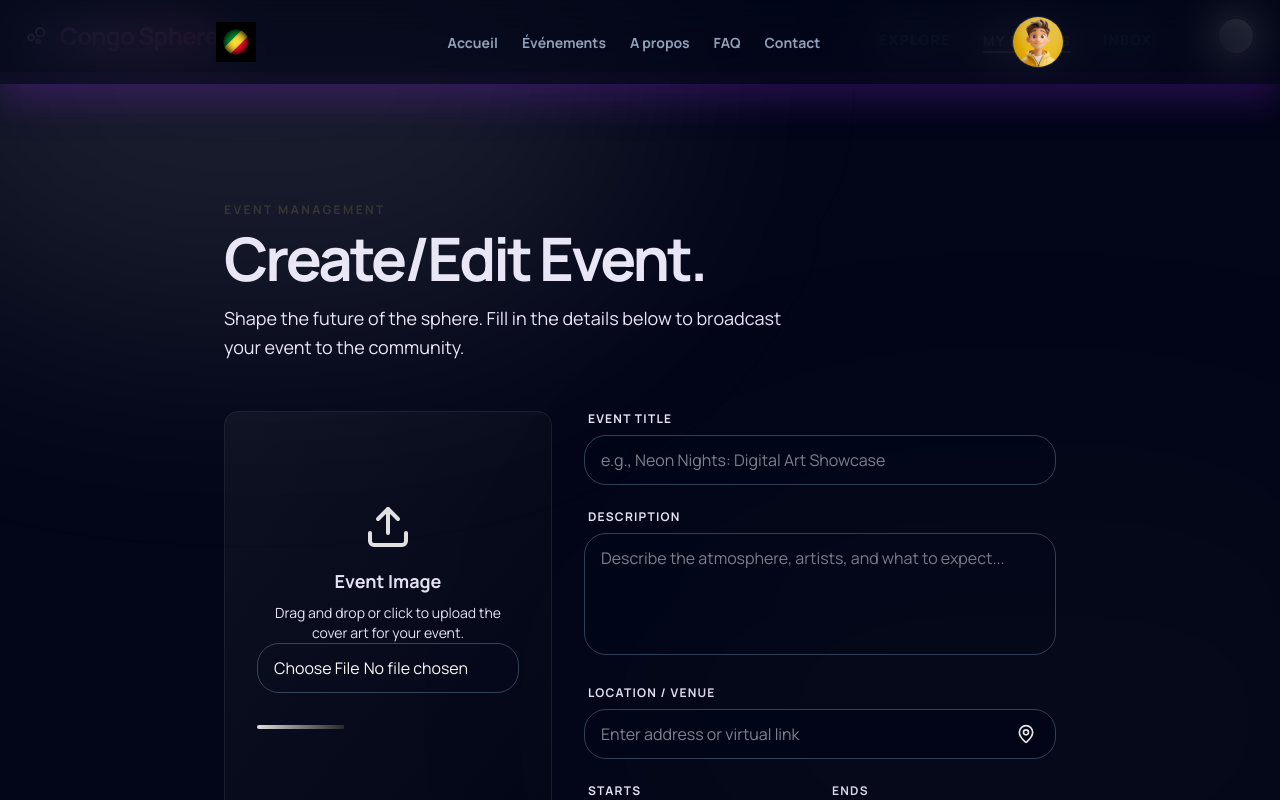
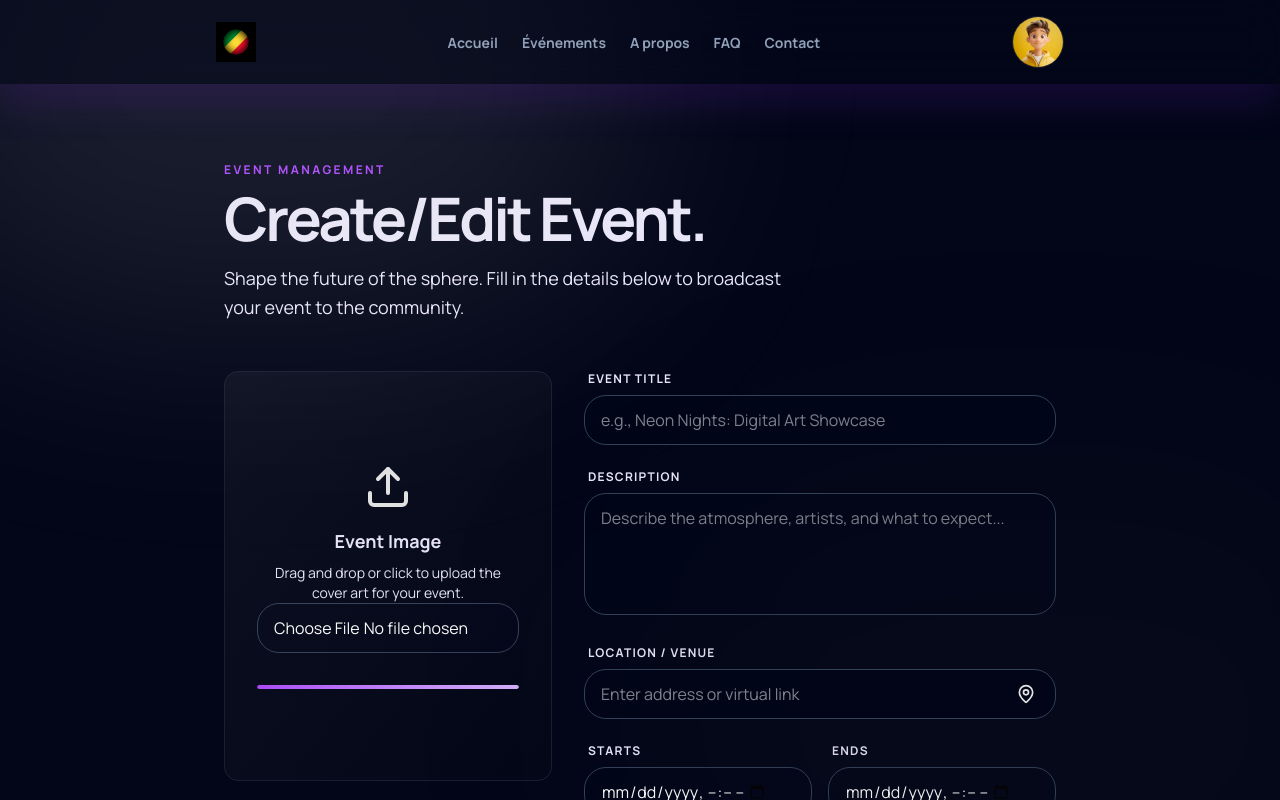
Before and after one commit to Zeno-Solutions/congo-sphere, a Next.js app: page /manage-event in a window 1280 px wide. Shown: the top 800 px of the page. Built offline with nearby package versions, Linux system fonts and the light colour scheme; grey boxes are pictures that could not be loaded.

Commit message:
ajustement de manage-event

```diff
--- a/app/(users)/dashboard/page.tsx
+++ b/app/(users)/dashboard/page.tsx
@@ -39,7 +39,7 @@ export default function DashboardPage() {
                   href="/manage-event"
                   className="inline-flex text-white items-center gap-2 text-on-primary-fixed cursor-pointer font-bold font-label text-sm px-6 py-2.5 rounded-full shadow-[0_0_20px_rgba(204,151,255,0.4)] hover:shadow-[0_0_30px_rgba(204,151,255,0.6)] transition-all active:scale-95"
                 >
-                  Gérer mes événements
+                  Créer un événement
                   <ArrowRight size={16} />
                 </Link>
                 <Link
--- a/app/(users)/manage-event/page.tsx
+++ b/app/(users)/manage-event/page.tsx
@@ -1,9 +1,9 @@
 "use client";
 
 import React, { useState } from "react";
-import Link from "next/link";
-import { Upload, MapPin, Calendar, Send, Save, ArrowLeft } from "lucide-react";
-import Image from "next/image";
+
+import { Upload, MapPin, Send } from "lucide-react";
+
 import Input from "@/components/ui/input";
 export default function ManageEventPage() {
   const [eventData, setEventData] = useState({
@@ -37,57 +37,10 @@ export default function ManageEventPage() {
       <div className="fixed -top-[20%] -left-[10%] w-[60%] h-[60%] bg-primary/10 blur-[120px] rounded-full pointer-events-none"></div>
       <div className="fixed -bottom-[20%] -right-[10%] w-[60%] h-[60%] bg-secondary/10 blur-[120px] rounded-full pointer-events-none"></div>
 
-      {/* Top Navigation */}
-      <header className="fixed top-0 w-full flex justify-between items-center px-6 py-4 bg-slate-950/50 backdrop-blur-xl z-50 shadow-[0_20px_40px_rgba(138,43,226,0.15)]">
-        <div className="flex items-center gap-3">
-          <Link href="/" className="flex items-center gap-3">
-            <span className="material-symbols-outlined text-purple-400 dark:text-purple-300 scale-95 active:scale-90 transition-transform">
-              bubble_chart
-            </span>
-            <h1 className="text-2xl font-black bg-linear-to-r from-[#cc97ff] to-[#ff67ad] bg-clip-text text-transparent font-headline tracking-tight">
-              Congo Sphere
-            </h1>
-          </Link>
-        </div>
-        <div className="flex items-center gap-4">
-          <div className="w-10 h-10 rounded-full border border-primary/20 p-0.5 overflow-hidden">
-            <Image
-              alt="User Profile"
-              className="w-full h-full object-cover rounded-full"
-              src="https://lh3.googleusercontent.com/aida-public/AB6AXuDiXVnVXUO1zlZs2ftQ2JavonHANC9Xj7O8YwNiB-cwyRbL5OoASL_WIDHomAV2igwgA7am7t5WGk2uBXQllcEJgw5m6tMSni4ExSxc9PknDl13kEwrE4b_THBaUQV6ty5dR8J9xRVqMISGX5r7WQll1ncP9GFIQCnlnSH9HbRRj45vBtItPSBPmnySl4_Ett7rxwPx3D4IRUG1g7CL5sr8r7FNcgBd6WszvZcSFbHEDtFGB3a24i6OdKpmOWLPN1eq_z5HrtO6hJ2a"
-              width={500}
-              height={500}
-            />
-          </div>
-        </div>
-      </header>
-
-      {/* Desktop Navigation */}
-      <div className="hidden md:flex fixed top-0 right-32 h-20 items-center gap-8 z-60">
-        <Link
-          href="/"
-          className="text-slate-400 hover:text-white font-label font-bold text-sm tracking-widest transition-colors"
-        >
-          EXPLORE
-        </Link>
-        <Link
-          href="/manage-event"
-          className="text-white font-label font-bold text-sm tracking-widest transition-colors border-b-2 border-primary pt-1"
-        >
-          MY EVENTS
-        </Link>
-        <Link
-          href="#"
-          className="text-slate-400 hover:text-white font-label font-bold text-sm tracking-widest transition-colors"
-        >
-          INBOX
-        </Link>
-      </div>
-
-      <main className="pt-28 px-4 sm:px-8 max-w-4xl mx-auto">
+      <main className="pt-18 px-4 sm:px-8 max-w-4xl mx-auto">
         {/* Editorial Header Section */}
         <section className="mb-12">
-          <span className="text-secondary font-bold font-label tracking-[0.2em] uppercase text-xs">
+          <span className="text-purple-500 font-bold font-label tracking-[0.2em] uppercase text-xs">
             Event Management
           </span>
           <h2 className="text-4xl md:text-6xl font-black font-headline text-on-surface mt-2 tracking-tighter">
@@ -116,13 +69,15 @@ export default function ManageEventPage() {
                 Drag and drop or click to upload the cover art for your event.
               </p>
               <Input
+                required
+                name="image"
                 accept="image/*"
                 className="absolute inset-0 opacity-0 cursor-pointer"
                 type="file"
               />
               {/* Decorative element */}
               <div className="mt-8 w-full h-1 bg-surface-container-highest rounded-full overflow-hidden">
-                <div className="h-full w-1/3 bg-linear-to-r from-primary to-secondary"></div>
+                <div className="h-full w-full rounded-full bg-linear-to-r from-purple-500 to-purple-300"></div>
               </div>
             </div>
 
@@ -148,6 +103,7 @@ export default function ManageEventPage() {
                 type="text"
                 value={eventData.title}
                 onChange={handleInputChange}
+                required
               />
             </div>
 
@@ -157,6 +113,7 @@ export default function ManageEventPage() {
                 Description
               </label>
               <textarea
+                required
                 className="w-full resize-none rounded-3xl border border-slate-700 bg-slate-950/80 px-4 py-3 text-white outline-none focus:border-purple-400 focus:ring-2 focus:ring-purple-500/20"
                 name="description"
                 placeholder="Describe the atmosphere, artists, and what to expect..."
@@ -177,6 +134,7 @@ export default function ManageEventPage() {
                   className="absolute right-5 top-1/2 -translate-y-1/2 text-primary"
                 />
                 <Input
+                  required
                   className="w-full bg-surface-container-low border-none rounded-lg p-4 pl-12 text-on-surface placeholder-outline focus:ring-2 focus:ring-primary/50 transition-all font-body"
                   name="location"
                   placeholder="Enter address or virtual link"
@@ -198,6 +156,7 @@ export default function ManageEventPage() {
                   type="datetime-local"
                   value={eventData.startDate}
                   onChange={handleInputChange}
+                  required
                 />
               </div>
               <div className="space-y-2">
@@ -210,6 +169,7 @@ export default function ManageEventPage() {
                   type="datetime-local"
                   value={eventData.endDate}
                   onChange={handleInputChange}
+                  required
                 />
               </div>
             </div>
```
